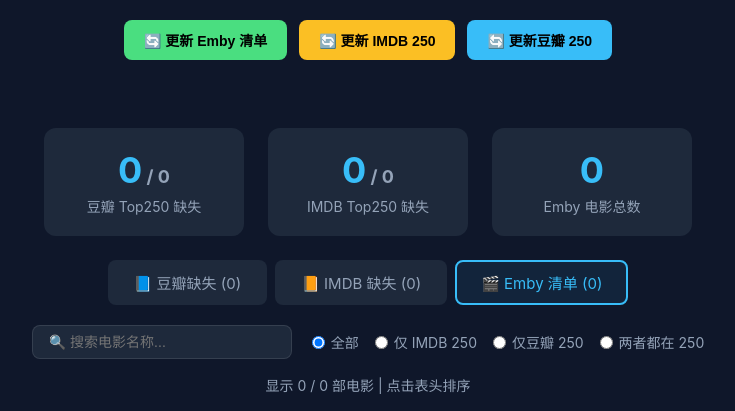
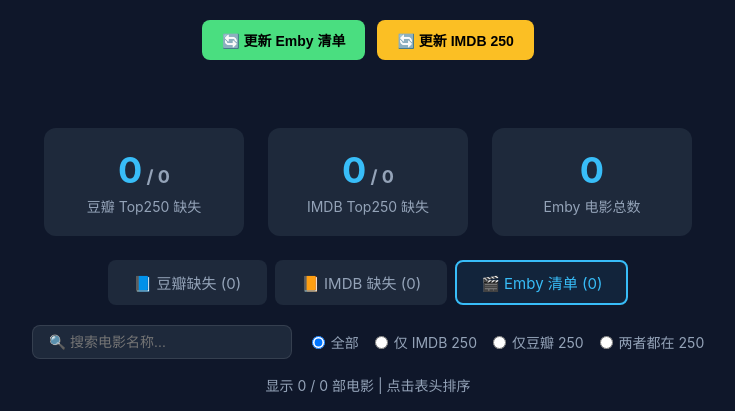
Before and after one commit to liangec-spec/imdbid, a Flask app: page / in a window 1280 px wide. Shown: the part 132-543 px from the top of the page, without its empty margins (272-1007 px from the left). Run offline with Flask 3, Linux system fonts and the light colour scheme; data that the repository does not hold is empty.

Commit message:
fix: 移除豆瓣更新按钮（爬虫未打包进镜像）

```diff
--- a/web/templates/index.html
+++ b/web/templates/index.html
@@ -76,7 +76,6 @@
 <div class="update-bar">
   <button class="update-btn btn-emby" onclick="triggerUpdate('emby')" id="btn-emby">🔄 更新 Emby 清单</button>
   <button class="update-btn btn-imdb" onclick="triggerUpdate('imdb')" id="btn-imdb">🔄 更新 IMDB 250</button>
-  <button class="update-btn btn-douban" onclick="triggerUpdate('douban')" id="btn-douban">🔄 更新豆瓣 250</button>
 </div>
 <div class="status-bar" id="statusBar"></div>
 
```
